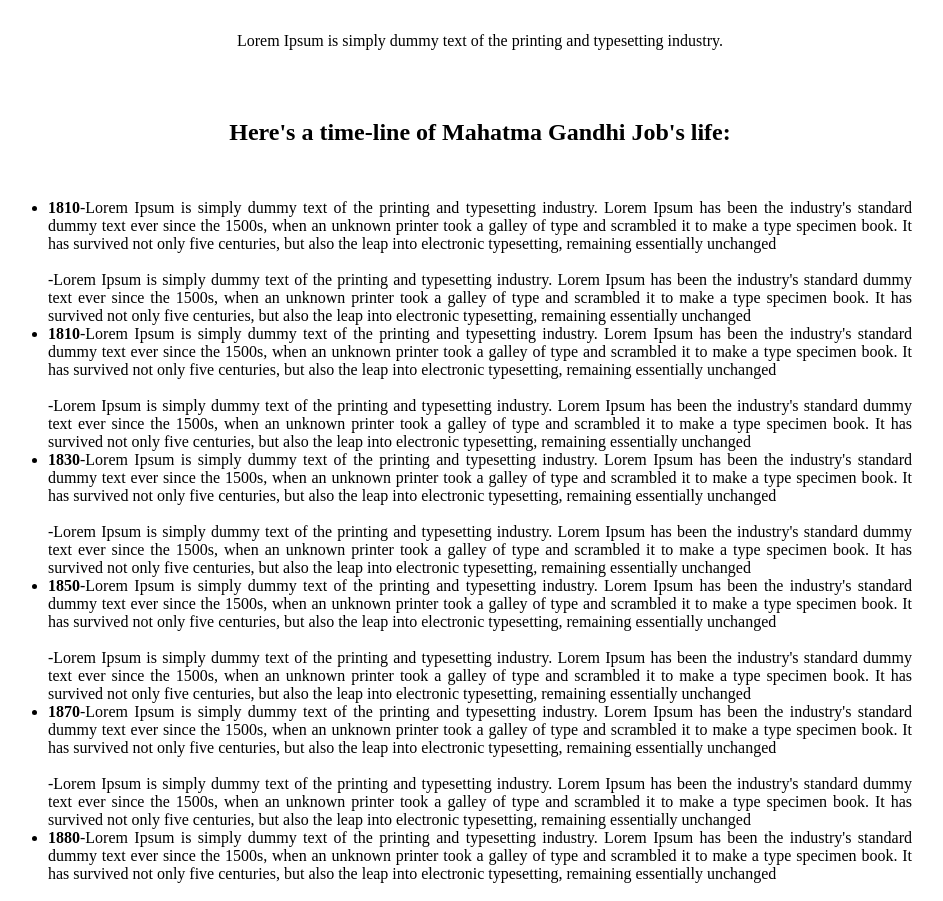
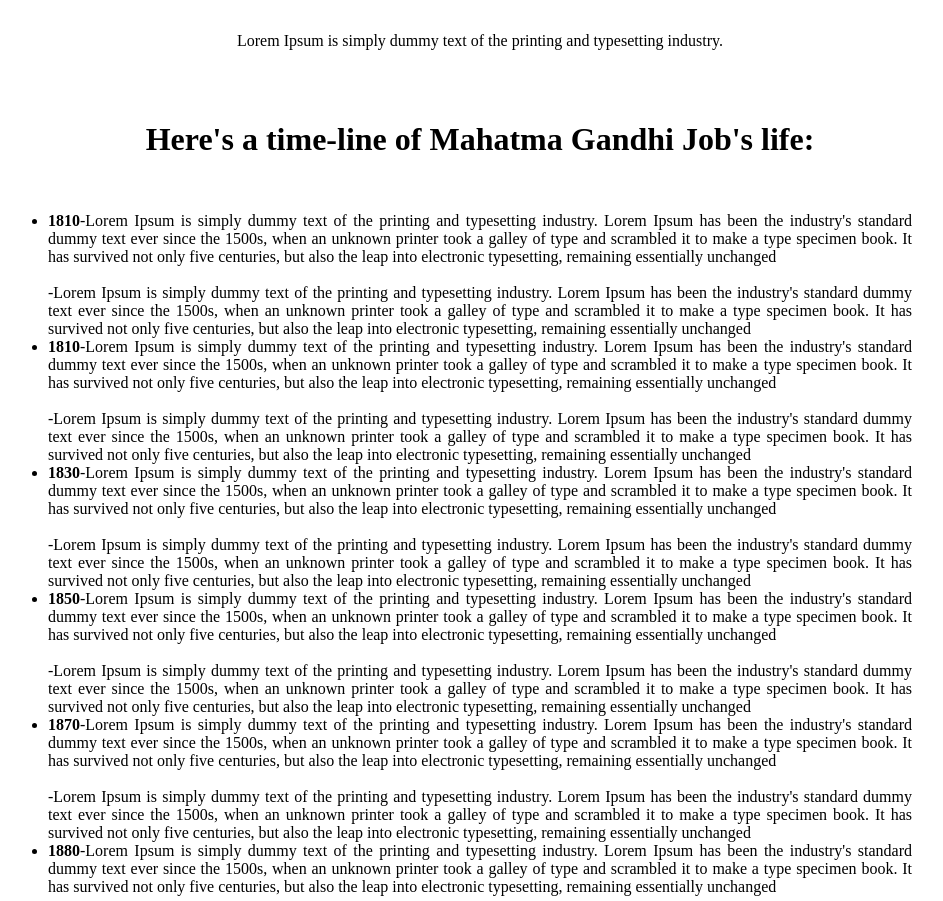
Before and after one commit to MohammadYaser/Code-Reviewing, a website: page Index.html in a window 1280 px wide. Shown: the part 895-1796 px from the top of the page, without its empty margins (160-1103 px from the left). Drawn offline with Linux system fonts and the light colour scheme.

Commit message:
Updated index.html

```diff
--- a/Index.html
+++ b/Index.html
@@ -13,11 +13,11 @@
         <p class="font">
           <i>mahatma gandhi the man who became one with the universal being</i>
         </p>
-		<!--
-			<p class="font">
-          <i>mahatma gandhi the man who became one with the universal being</i>
-        </p>
-		-->
+
+
+
+
+
       </div>
       <div id="img-div">
         <img
@@ -37,7 +37,7 @@
       </div>
 
       <div id="tribute-info" class="center">
-        <h2 class="font">Here's a time-line of Mahatma Gandhi Job's life:</h2>
+        <h1 class="font">Here's a time-line of Mahatma Gandhi Job's life:</h1>
         <ul class="font" style="text-align: justify">
           <br />
           <li>
```
